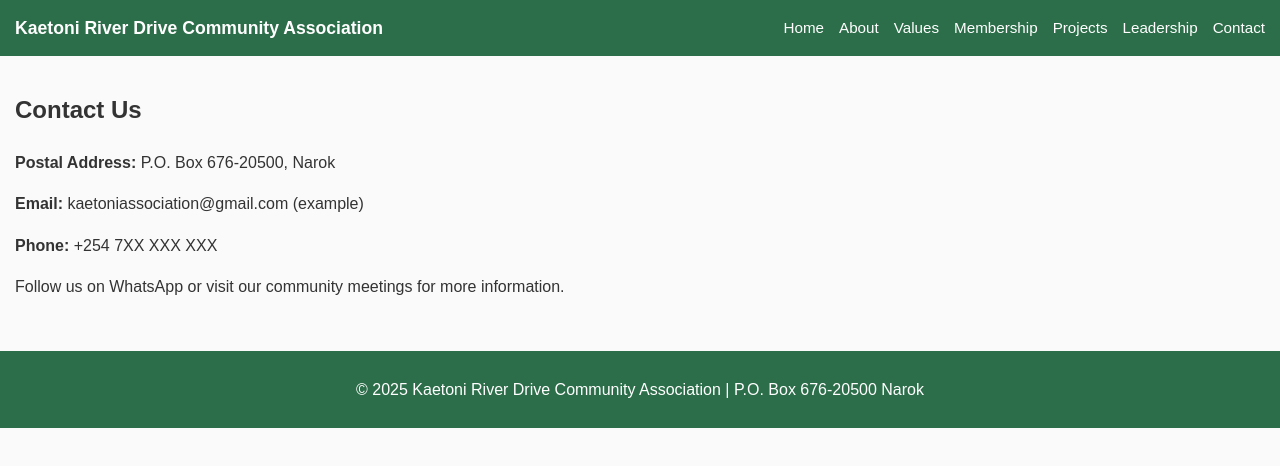
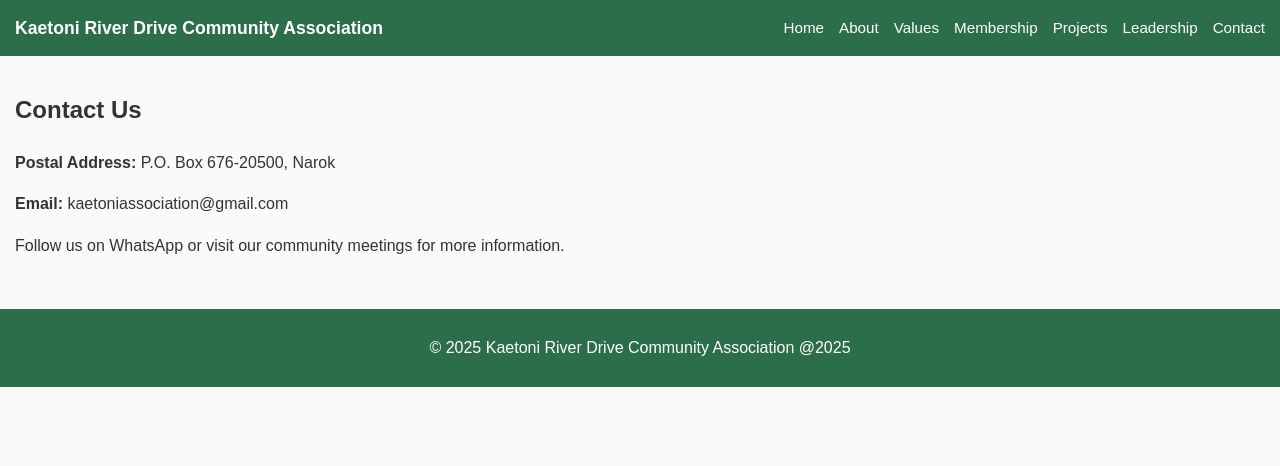
Before and after one commit to snkaai/kaetoni-website, a plain HTML site: page contact.html in a window 1280 px wide. Drawn offline with Linux system fonts and the light colour scheme.

Commit message:
Update contact.html

```diff
--- a/contact.html
+++ b/contact.html
@@ -14,7 +14,6 @@
 
     <section class='info'><h2>Contact Us</h2>
     <p><strong>Postal Address:</strong> P.O. Box 676-20500, Narok</p>
-    <p><strong>Email:</strong> kaetoniassociation@gmail.com (example)</p>
-    <p><strong>Phone:</strong> +254 7XX XXX XXX</p>
+    <p><strong>Email:</strong> kaetoniassociation@gmail.com </p>
     <p>Follow us on WhatsApp or visit our community meetings for more information.</p></section>
-    <footer><p>&copy; 2025 Kaetoni River Drive Community Association | P.O. Box 676-20500 Narok</p></footer></body></html>
+    <footer><p>&copy; 2025 Kaetoni River Drive Community Association @2025</p></footer></body></html>
```
